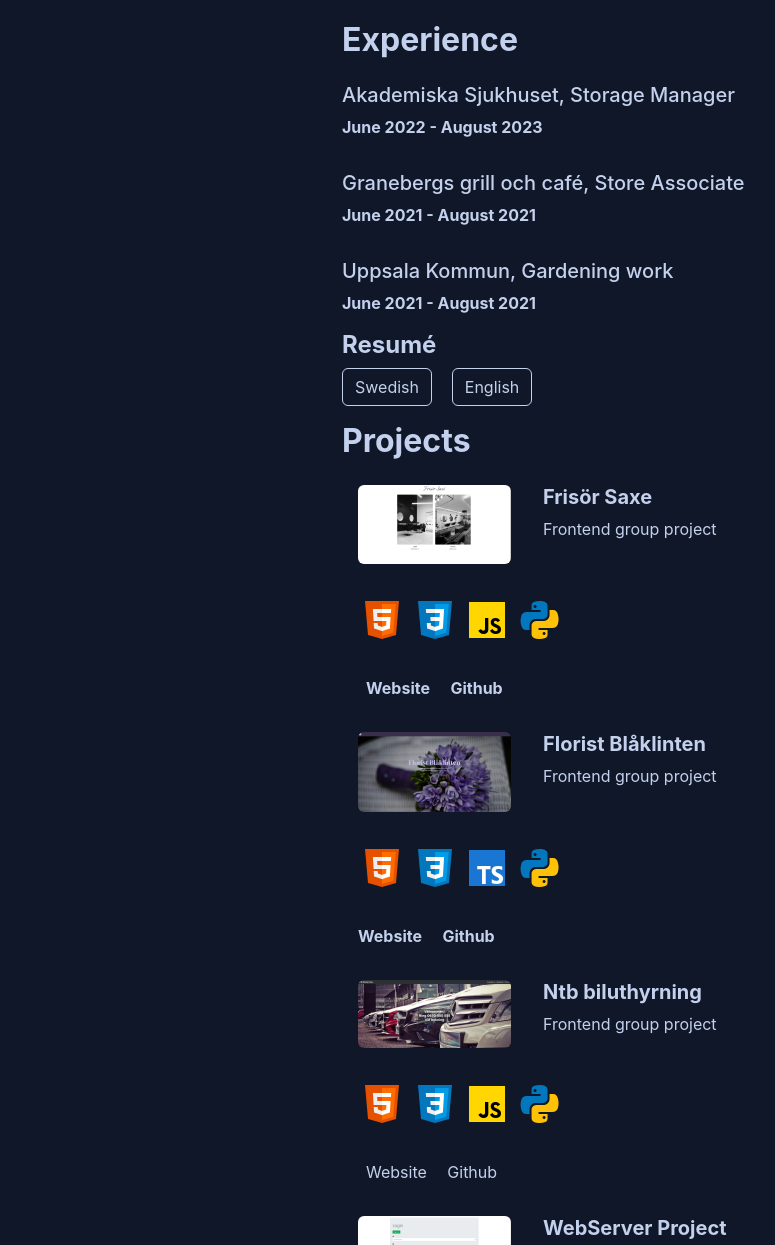
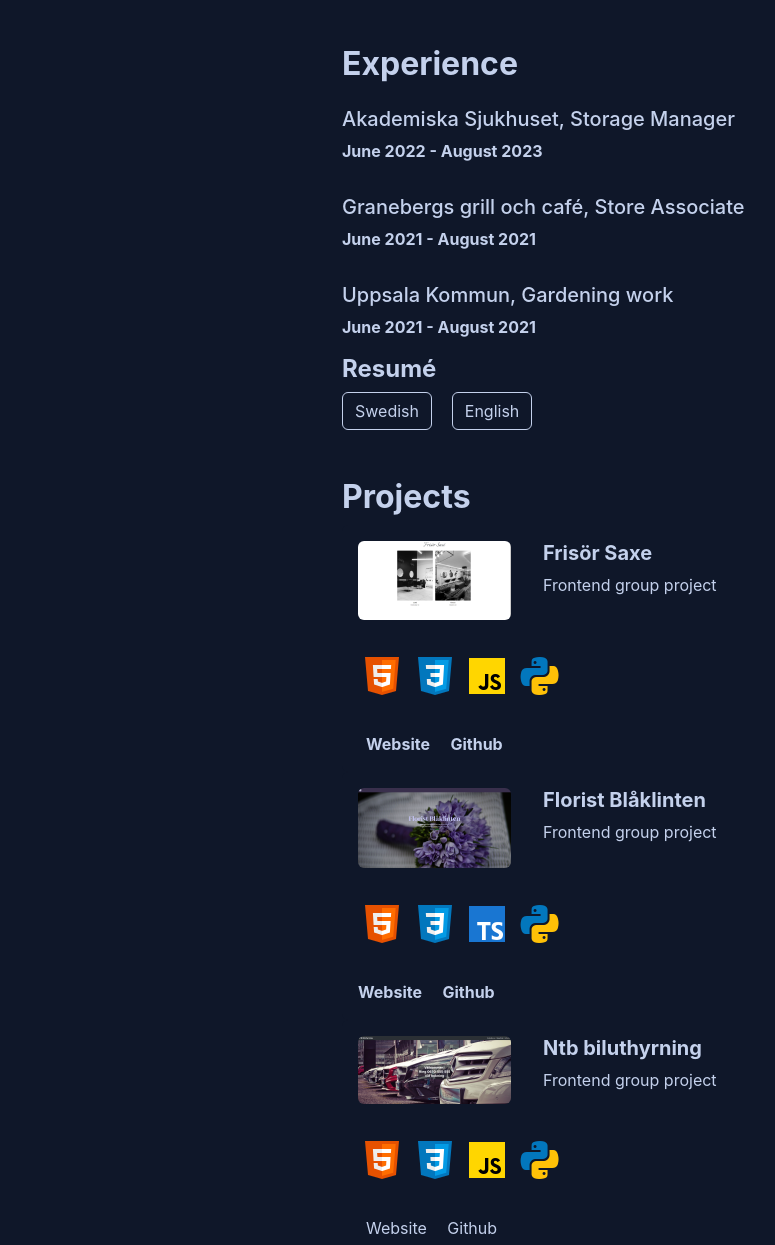
Before and after one commit to SimonClavensjo/SimonClavensjo.github.io, a plain HTML site: page index.html in a window 1280 px wide. Shown: the part 459-1704 px from the top of the page, without its empty margins (310-1085 px from the left). Drawn offline with nearby package versions, Linux system fonts and the light colour scheme; a web font is replaced by a local one.

Commit message:
add more padding

```diff
--- a/index.html
+++ b/index.html
@@ -73,7 +73,7 @@
                         <a id="iconLink" href="https://icons8.com/">Icons by Icons8</a>
                     </div>
                 </div>
-                <div class="text-start w-100 fw-bold pt-4" id="experience">
+                <div class="text-start w-100 fw-bold pt-5" id="experience">
                     <h2 class="h2 fs-2 fw-bold">Experience</h2>
                     <div class="pt-3">
                         <h5 class="h5 fs-5">Akademiska Sjukhuset, <span class="fst-italic*">Storage Manager</span></h5>
@@ -94,7 +94,7 @@
                         <a class="btn" href="Resume/Resumé - Eng.pdf" role="button">English</a>
                     </div>
                 </div>
-                <div class="text-start w-75 pt-3" id="projects">
+                <div class="text-start w-75 pt-5" id="projects">
                     <h2 class="h2 fs-2 fw-bold">Projects</h2>
                     <div class="container text-center p-0">
                         <div class="justify-content-center justify-content-xl-start">
```
